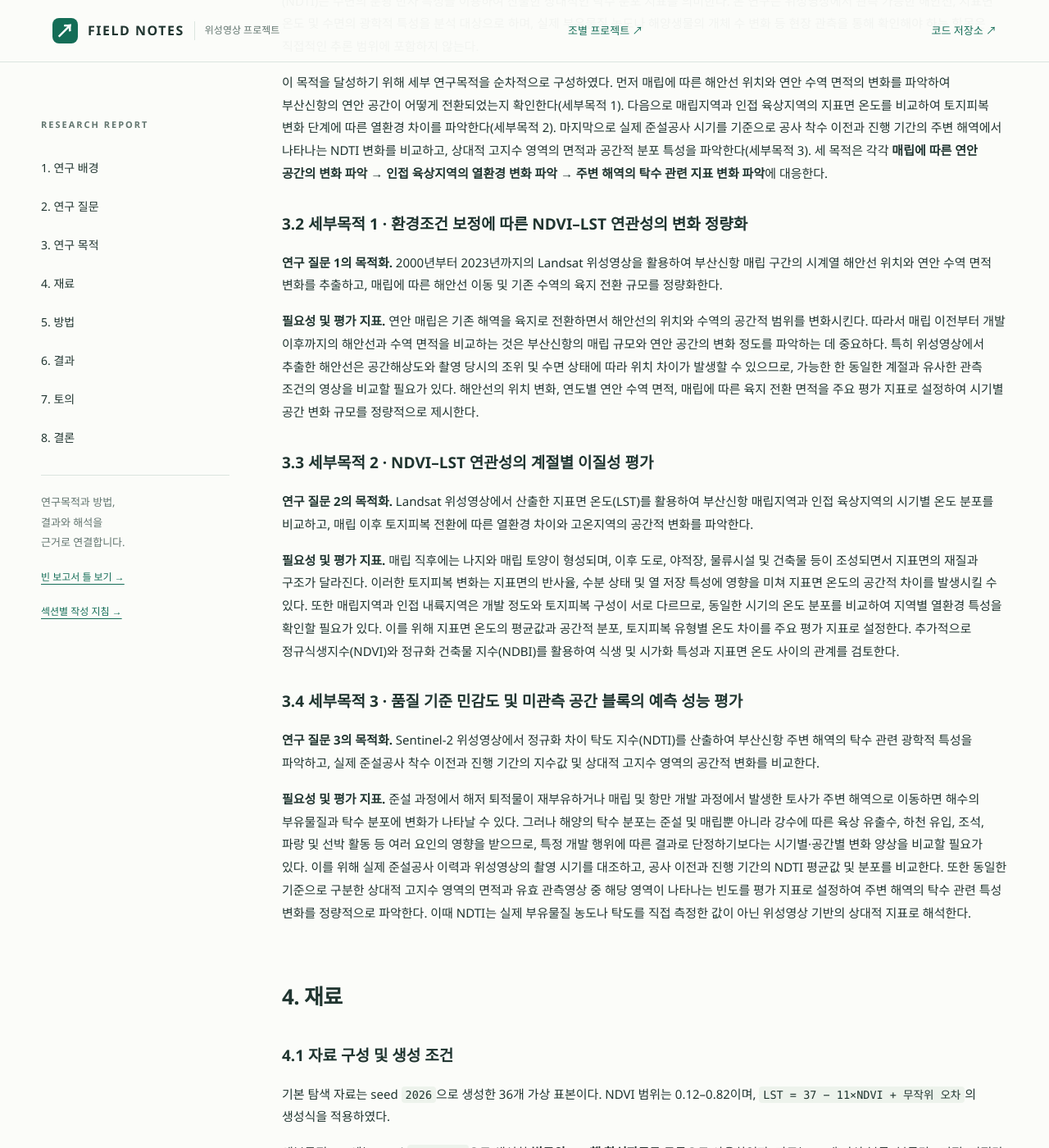
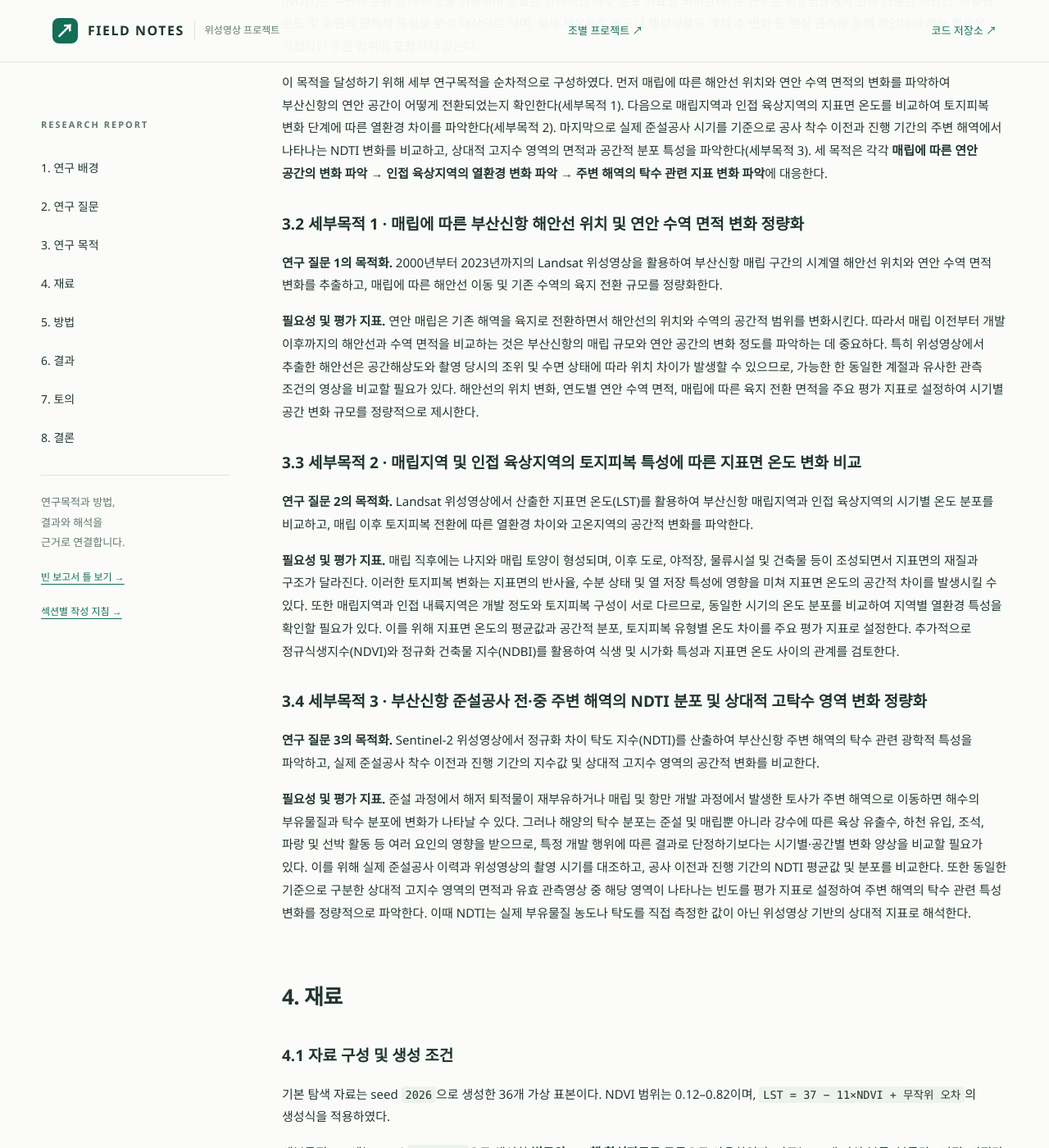
Before and after one commit to chasooin/class2026_02_surveying2_team5, a Jekyll site: the page built from docs/index.md, in a window 1280 px wide and 1400 px high, scrolled down 4764 px. Shown: the whole window at 82% size. Built offline with Jekyll 4.4.1, drawn with Linux system fonts in a browser that asks for light colours.

Commit message:
Update index.md

```diff
--- a/docs/index.md
+++ b/docs/index.md
@@ -93,19 +93,19 @@ badge: "DEMO / 실제 관측 결과 아님"
 
 이 목적을 달성하기 위해 세부 연구목적을 순차적으로 구성하였다. 먼저 매립에 따른 해안선 위치와 연안 수역 면적의 변화를 파악하여 부산신항의 연안 공간이 어떻게 전환되었는지 확인한다(세부목적 1). 다음으로 매립지역과 인접 육상지역의 지표면 온도를 비교하여 토지피복 변화 단계에 따른 열환경 차이를 파악한다(세부목적 2). 마지막으로 실제 준설공사 시기를 기준으로 공사 착수 이전과 진행 기간의 주변 해역에서 나타나는 NDTI 변화를 비교하고, 상대적 고지수 영역의 면적과 공간적 분포 특성을 파악한다(세부목적 3). 세 목적은 각각 **매립에 따른 연안 공간의 변화 파악 → 인접 육상지역의 열환경 변화 파악 → 주변 해역의 탁수 관련 지표 변화 파악**에 대응한다.
 
-### 3.2 세부목적 1 · 환경조건 보정에 따른 NDVI–LST 연관성의 변화 정량화
+### 3.2 세부목적 1 · 매립에 따른 부산신항 해안선 위치 및 연안 수역 면적 변화 정량화
 
 **연구 질문 1의 목적화.** 2000년부터 2023년까지의 Landsat 위성영상을 활용하여 부산신항 매립 구간의 시계열 해안선 위치와 연안 수역 면적 변화를 추출하고, 매립에 따른 해안선 이동 및 기존 수역의 육지 전환 규모를 정량화한다.
 
 **필요성 및 평가 지표.** 연안 매립은 기존 해역을 육지로 전환하면서 해안선의 위치와 수역의 공간적 범위를 변화시킨다. 따라서 매립 이전부터 개발 이후까지의 해안선과 수역 면적을 비교하는 것은 부산신항의 매립 규모와 연안 공간의 변화 정도를 파악하는 데 중요하다. 특히 위성영상에서 추출한 해안선은 공간해상도와 촬영 당시의 조위 및 수면 상태에 따라 위치 차이가 발생할 수 있으므로, 가능한 한 동일한 계절과 유사한 관측 조건의 영상을 비교할 필요가 있다. 해안선의 위치 변화, 연도별 연안 수역 면적, 매립에 따른 육지 전환 면적을 주요 평가 지표로 설정하여 시기별 공간 변화 규모를 정량적으로 제시한다.
 
-### 3.3 세부목적 2 · NDVI–LST 연관성의 계절별 이질성 평가
+### 3.3 세부목적 2 · 매립지역 및 인접 육상지역의 토지피복 특성에 따른 지표면 온도 변화 비교
 
 **연구 질문 2의 목적화.** Landsat 위성영상에서 산출한 지표면 온도(LST)를 활용하여 부산신항 매립지역과 인접 육상지역의 시기별 온도 분포를 비교하고, 매립 이후 토지피복 전환에 따른 열환경 차이와 고온지역의 공간적 변화를 파악한다.
 
 **필요성 및 평가 지표.** 매립 직후에는 나지와 매립 토양이 형성되며, 이후 도로, 야적장, 물류시설 및 건축물 등이 조성되면서 지표면의 재질과 구조가 달라진다. 이러한 토지피복 변화는 지표면의 반사율, 수분 상태 및 열 저장 특성에 영향을 미쳐 지표면 온도의 공간적 차이를 발생시킬 수 있다. 또한 매립지역과 인접 내륙지역은 개발 정도와 토지피복 구성이 서로 다르므로, 동일한 시기의 온도 분포를 비교하여 지역별 열환경 특성을 확인할 필요가 있다. 이를 위해 지표면 온도의 평균값과 공간적 분포, 토지피복 유형별 온도 차이를 주요 평가 지표로 설정한다. 추가적으로 정규식생지수(NDVI)와 정규화 건축물 지수(NDBI)를 활용하여 식생 및 시가화 특성과 지표면 온도 사이의 관계를 검토한다.
 
-### 3.4 세부목적 3 · 품질 기준 민감도 및 미관측 공간 블록의 예측 성능 평가
+### 3.4 세부목적 3 · 부산신항 준설공사 전·중 주변 해역의 NDTI 분포 및 상대적 고탁수 영역 변화 정량화
 
 **연구 질문 3의 목적화.** Sentinel-2 위성영상에서 정규화 차이 탁도 지수(NDTI)를 산출하여 부산신항 주변 해역의 탁수 관련 광학적 특성을 파악하고, 실제 준설공사 착수 이전과 진행 기간의 지수값 및 상대적 고지수 영역의 공간적 변화를 비교한다.
 
```
